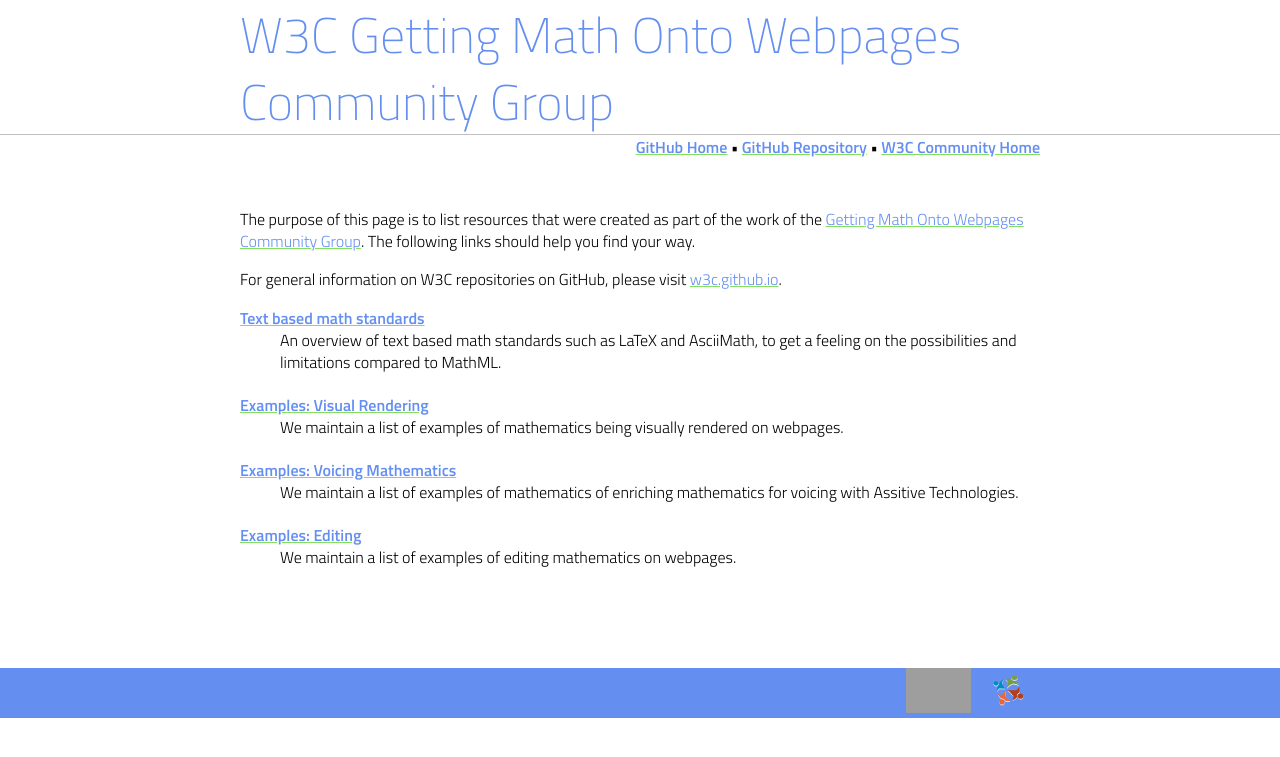
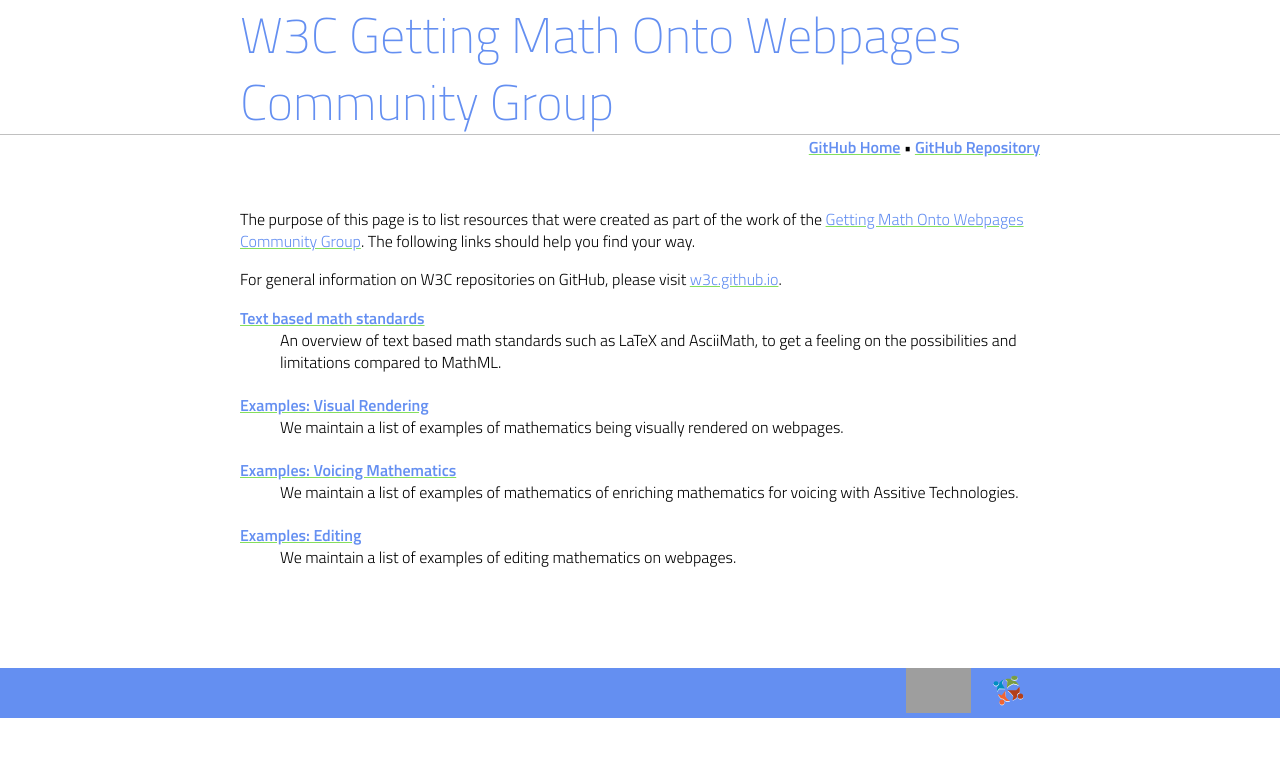
Before and after one commit to w3c/mathonwebpages, a Jekyll site: the page built from index.html, in a window 1280 px wide. Shown: the top 757 px of the page. Built offline with Jekyll 4.4.1, drawn with Linux system fonts in a browser that asks for light colours.

Commit message:
[header.html] drop link to w3.org/community/...

```diff
--- a/_includes/header.html
+++ b/_includes/header.html
@@ -7,6 +7,5 @@
 </header>
 <nav>
     <a href="https://w3c.github.io/mathonwebpages">GitHub Home</a> •
-    <a href="https://github.com/w3c/mathonwebpages">GitHub Repository</a> •
-    <a href="https://www.w3.org/community/mathonwebpages/">W3C Community Home</a>
+    <a href="https://github.com/w3c/mathonwebpages">GitHub Repository</a>
 </nav>
```
